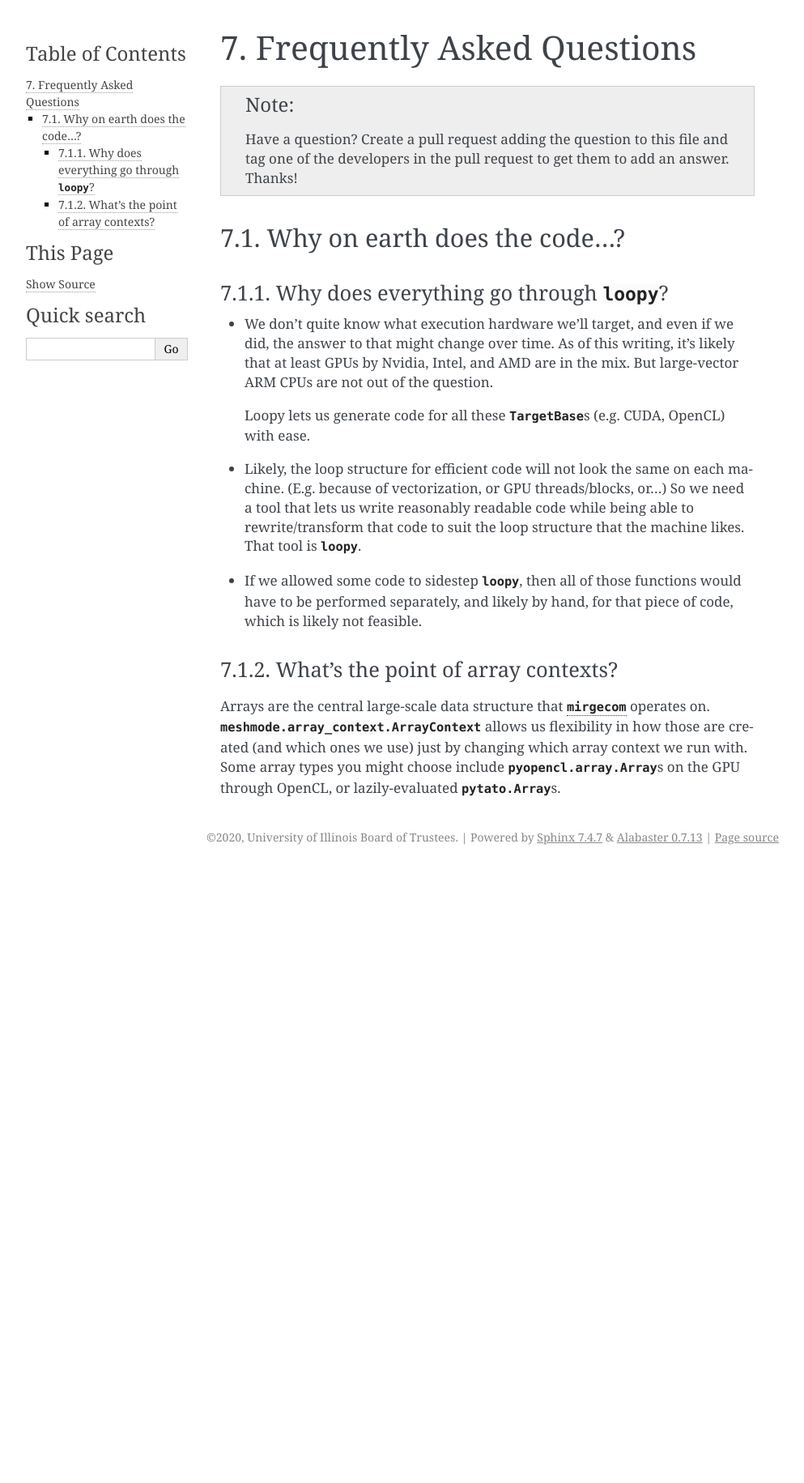
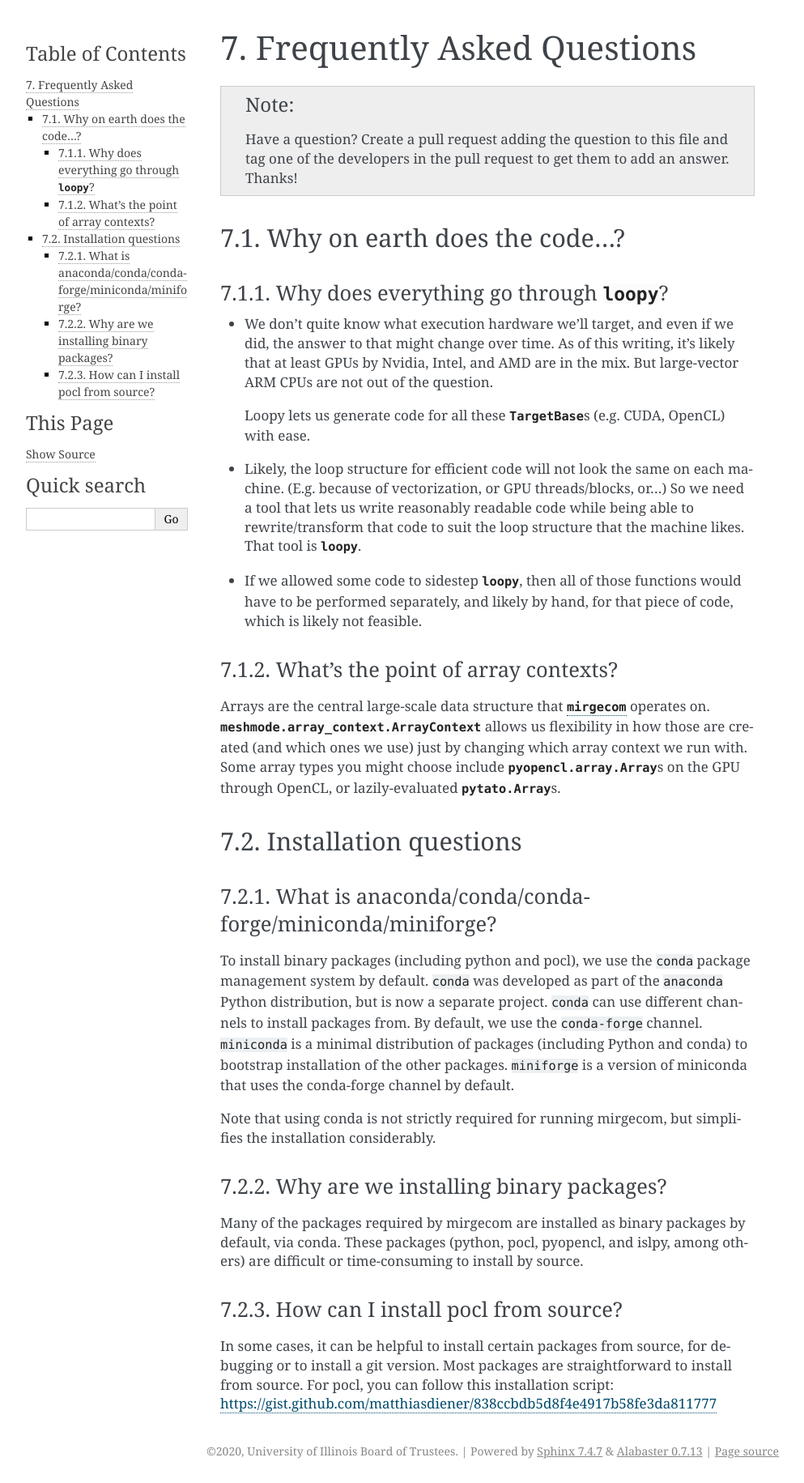
Before and after one commit to illinois-ceesd/mirgecom, a Sphinx documentation site: the page built from doc/faq.rst, in a window 1280 px wide. Shown: the whole page at 81% size, without its empty margins (148-1141 px from the left). Built offline with Sphinx 7.4.7, drawn with Linux system fonts in a browser that asks for light colours; before the commit the page ends 1073 px from its top, so only the background shows below that.

Commit message:
Faq: add installation info

```diff
--- a/doc/faq.rst
+++ b/doc/faq.rst
@@ -36,3 +36,34 @@ Arrays are the central large-scale data structure that :mod:`mirgecom` operates
 created (and which ones we use) just by changing which array context we run with.
 Some array types you might choose include :class:`pyopencl.array.Array`\ s on the GPU
 through OpenCL, or lazily-evaluated :class:`pytato.Array`\ s.
+
+
+Installation questions
+----------------------
+
+What is anaconda/conda/conda-forge/miniconda/miniforge?
+^^^^^^^^^^^^^^^^^^^^^^^^^^^^^^^^^^^^^^^^^^^^^^^^^^^^^^^
+
+To install binary packages (including python and pocl), we use the ``conda`` package
+management system by default. ``conda`` was developed as part of the ``anaconda`` Python
+distribution, but is now a separate project. ``conda`` can use different channels to install
+packages from. By default, we use the ``conda-forge`` channel. ``miniconda`` is a minimal distribution
+of packages (including Python and conda) to bootstrap installation of the other packages.
+``miniforge`` is a version of miniconda that uses the conda-forge channel by default.
+
+Note that using conda is not strictly required for running mirgecom, but simplifies the installation
+considerably.
+
+Why are we installing binary packages?
+^^^^^^^^^^^^^^^^^^^^^^^^^^^^^^^^^^^^^^
+
+Many of the packages required by mirgecom are installed as binary packages by default, via conda.
+These packages (python, pocl, pyopencl, and islpy, among others) are difficult or time-consuming
+to install by source.
+
+How can I install pocl from source?
+^^^^^^^^^^^^^^^^^^^^^^^^^^^^^^^^^^^
+
+In some cases, it can be helpful to install certain packages from source, for debugging or to install
+a git version. Most packages are straightforward to install from source. For pocl, you can follow this
+installation script: https://gist.github.com/matthiasdiener/838ccbdb5d8f4e4917b58fe3da811777
```
